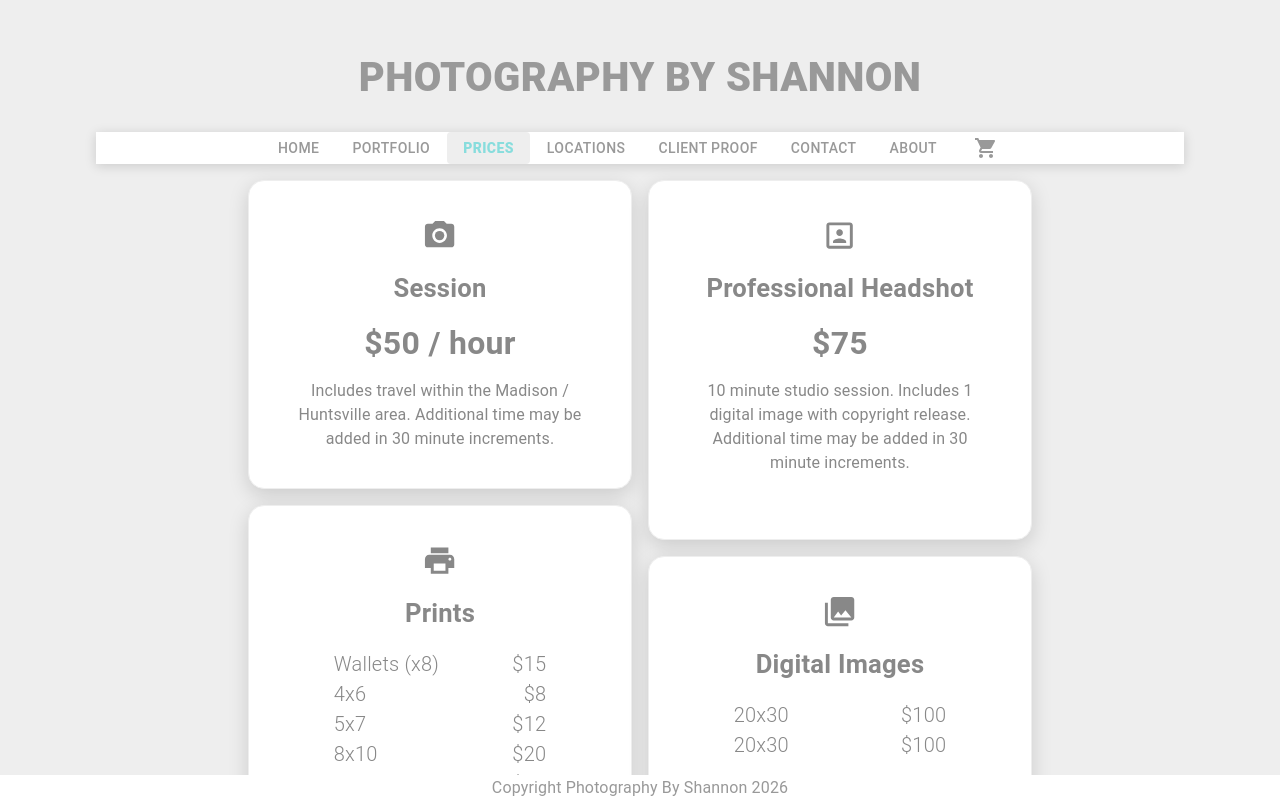
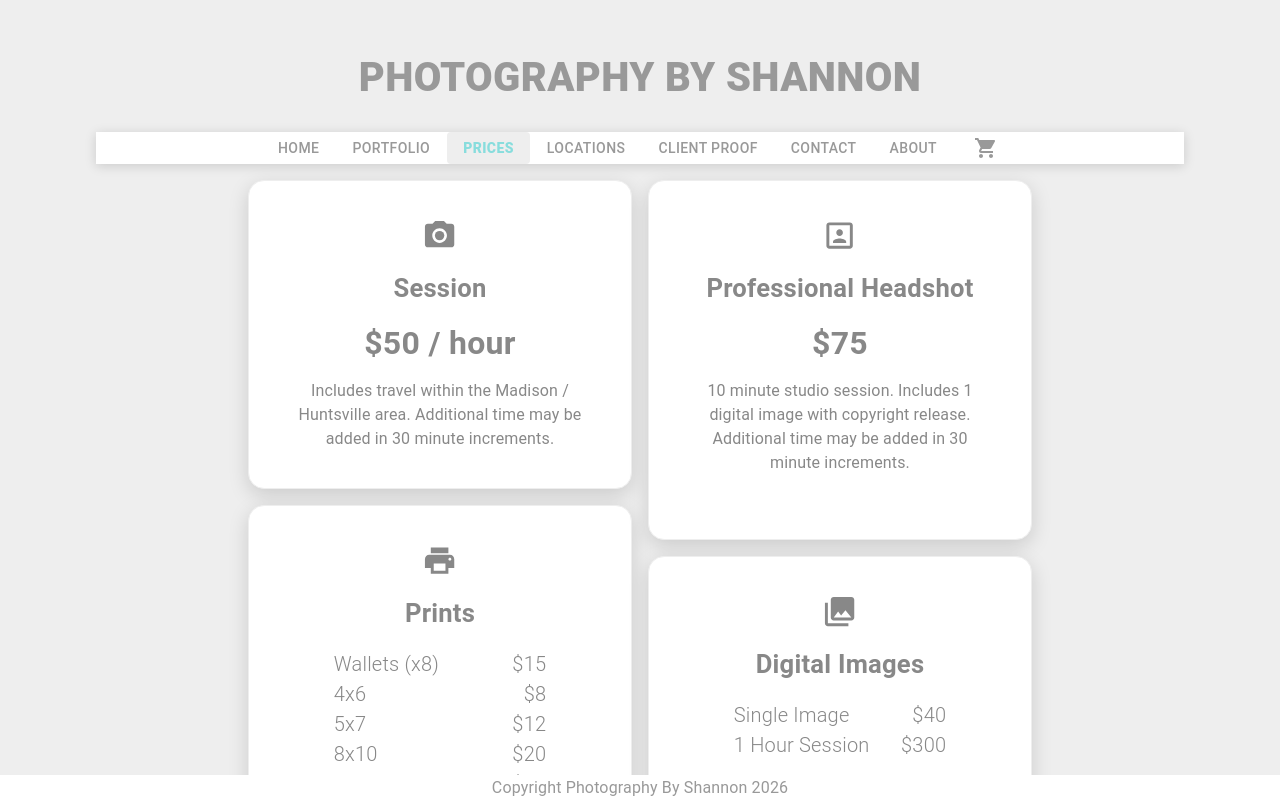
Before and after one commit to Carlson-Jonathan/Photography-By-Shannon, a React (Vite) app: page /prices in a window 1280 px wide. Shown: the top 798 px of the page. Built offline with nearby package versions, Linux system fonts and the light colour scheme.

Commit message:
Minor cleanup.

```diff
--- a/src/pages/Prices.tsx
+++ b/src/pages/Prices.tsx
@@ -6,8 +6,10 @@ import CameraAltIcon from '@mui/icons-material/CameraAlt';
 import PhotoLibraryIcon from '@mui/icons-material/PhotoLibrary';
 import PortraitIcon from '@mui/icons-material/Portrait';
 import PrintIcon from '@mui/icons-material/Print';
+import { useScreenSize } from "@/Utilities";
 
 const Prices = () => {
+  const screenSize = useScreenSize();
 
   const sessionStyle = {
     textAlign: 'center',
@@ -69,8 +71,8 @@ const Prices = () => {
   const digital = () => {
     return <>
       <Box sx={printsStyle}>
-      <Box className='lineItem'><Typography>20x30</Typography><Typography>$100</Typography></Box>
-      <Box className='lineItem'><Typography>20x30</Typography><Typography>$100</Typography></Box>
+      <Box className='lineItem'><Typography>Single Image</Typography><Typography>$40</Typography></Box>
+      <Box className='lineItem'><Typography>1 Hour Session</Typography><Typography>$300</Typography></Box>
       </Box>
       <Typography sx={{textAlign: 'center' }}>Includes copyright release. Delivered via CD or USB drive. Additional session time: $150/hour</Typography>
     </>
@@ -89,7 +91,7 @@ const Prices = () => {
         <PriceCard icon={PhotoLibraryIcon} title={'Digital Images'} content={digital()}/>
       </Box>
     </Box>
-    <Box></Box>
+    {screenSize == 'small' && (<Box sx={{ height: '3rem' }} />)}
   </>
   );
 };
--- a/src/styles/App.ts
+++ b/src/styles/App.ts
@@ -2,7 +2,7 @@ import type { Theme } from '@mui/material/styles';
 
 export const page = (theme: Theme) => ({
     backgroundColor: '#EEEEEE',
-    // height: 'max(100%, 100vh)',
+    height: '100%',
     padding: '3rem',
     display: 'flex',
     flexDirection: 'column',
@@ -10,9 +10,6 @@ export const page = (theme: Theme) => ({
 
     [theme.breakpoints.down('sm')]: {
         padding: '0',
-    },
-
-    [theme.breakpoints.down('md')]: {
     },
 });
 
```
